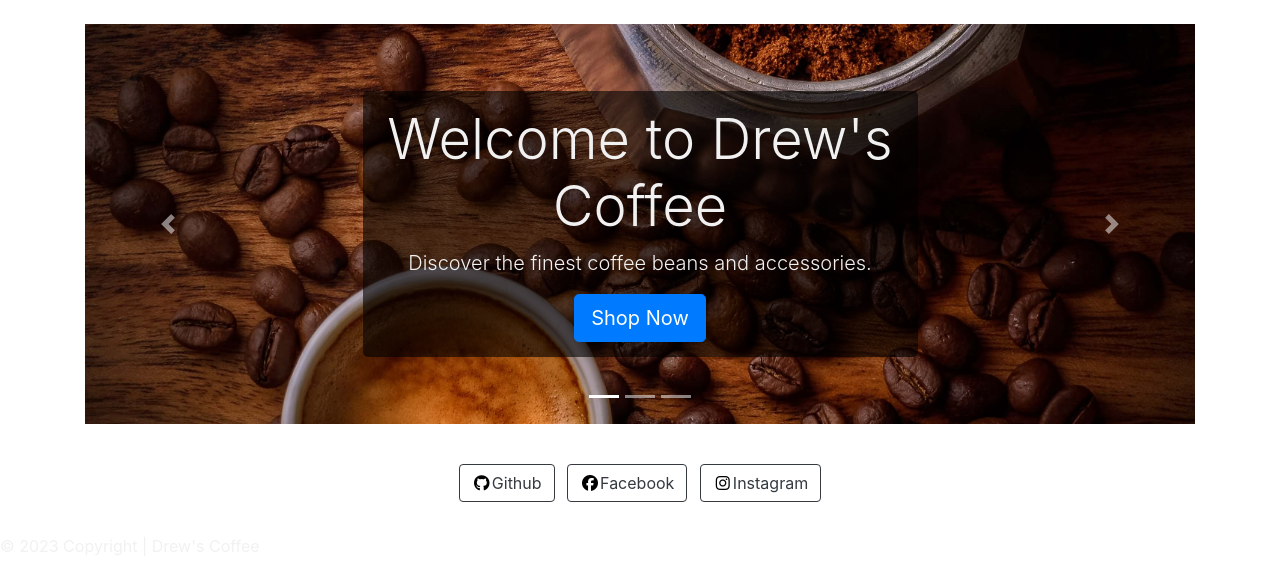
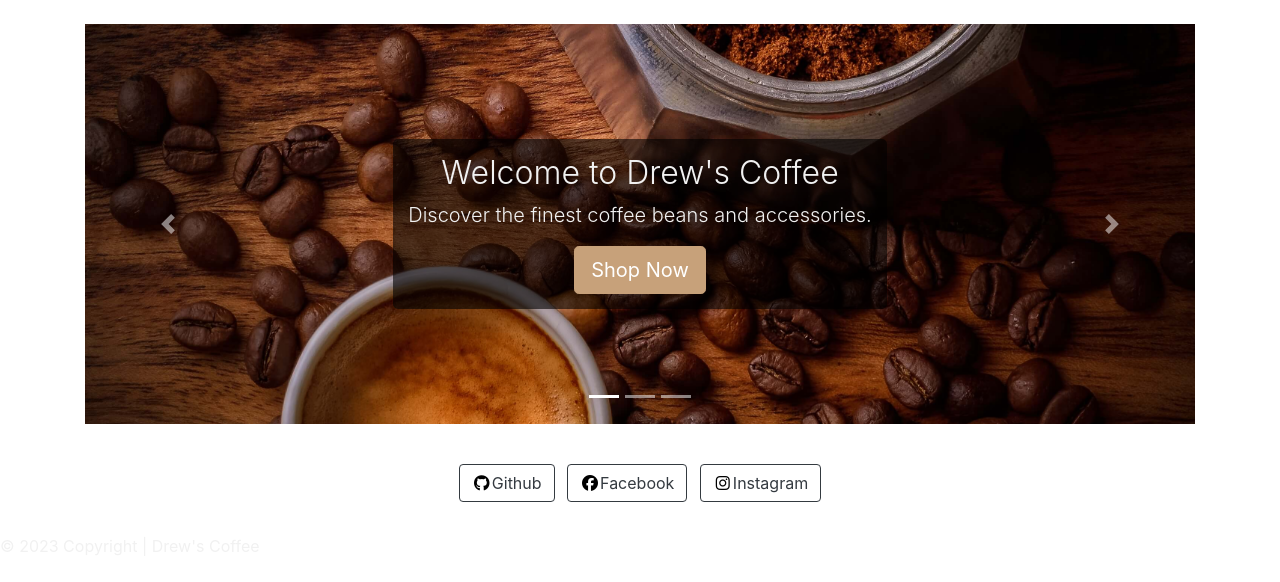
Before and after one commit to anthonyhaj/Drews-coffee-PP5, a Django app: page / in a window 1280 px wide. Shown: the part 90-672 px from the top of the page. Run offline with Django 3.2, Linux system fonts and the light colour scheme; some libraries are stand-ins or nearby versions.

Commit message:
add styling for buttons in hero section index.html

```diff
--- a/home/templates/home/index.html
+++ b/home/templates/home/index.html
@@ -18,7 +18,7 @@
                 <img src="{% static 'img/hero1.jpg' %}" class="d-block w-100" alt="Welcome to Drew's Coffee">
                 <div class="carousel-caption-wrapper d-flex justify-content-center align-items-center">
                     <div class="caption-box text-center">
-                        <h1 class="display-4">Welcome to Drew's Coffee</h1>
+                        <h2 class="display-c">Welcome to Drew's Coffee</h2>
                         <p class="lead">Discover the finest coffee beans and accessories.</p>
                         <a href="#" class="btn btn-lg btn-primary">Shop Now</a>
                     </div>
@@ -30,7 +30,7 @@
                 <img src="{% static 'img/hero2.jpg' %}" class="d-block w-100" alt="Explore Our Collection">
                 <div class="carousel-caption-wrapper d-flex justify-content-center align-items-center">
                     <div class="caption-box text-center">
-                        <h1 class="display-4">Explore Our Collection</h1>
+                        <h2 class="display-c">Explore Our Collection</h2>
                         <p class="lead">Find the perfect coffee for your morning ritual.</p>
                         <a href="#" class="btn btn-lg btn-primary">Shop Now</a>
                     </div>
@@ -42,7 +42,7 @@
                 <img src="{% static 'img/hero3.jpg' %}" class="d-block w-100" alt="Check out our blog">
                 <div class="carousel-caption-wrapper d-flex justify-content-center align-items-center">
                     <div class="caption-box text-center">
-                        <h1 class="display-4">Check out our blog</h1>
+                        <h2 class="display-c">Check out our blog</h2>
                         <p class="lead">Connect with fellow coffee enthusiasts.</p>
                         <a href="#" class="btn btn-lg btn-primary">Shop Now</a>
                     </div>
--- a/static/css/base.css
+++ b/static/css/base.css
@@ -16,12 +16,24 @@ a {
     text-decoration: none;
 }
 
+.btn-primary {
+    background-color: #c7a17a !important;
+    border-color: #c7a17a !important;
+}
+
+.btn-primary:hover {
+    background-color: #7b4b27 !important;
+    border-color: #7b4b27 !important;
+    color: #ffffff !important;
+}
+
 /* Navigation Bar */
 
 .custom-search {
     width: 150px;
     height: 30px;
 }
+
 .custom-button {
     height: 30px;
     line-height: 0.5;
@@ -66,6 +78,10 @@ a {
     text-align: center;
 }
 
+.display-c {
+    font-weight: 300;
+    line-height: 1.2;
+}
 
 
 /* Media queries for large devices */
@@ -90,10 +106,8 @@ a {
 
     .nav-link {
         font-size: 14px;
-      }
+    }
 }
 
 /* Media queries for small devices */
-@media (min-width: 576px) {
-
-}
+@media (min-width: 576px) {}
```
